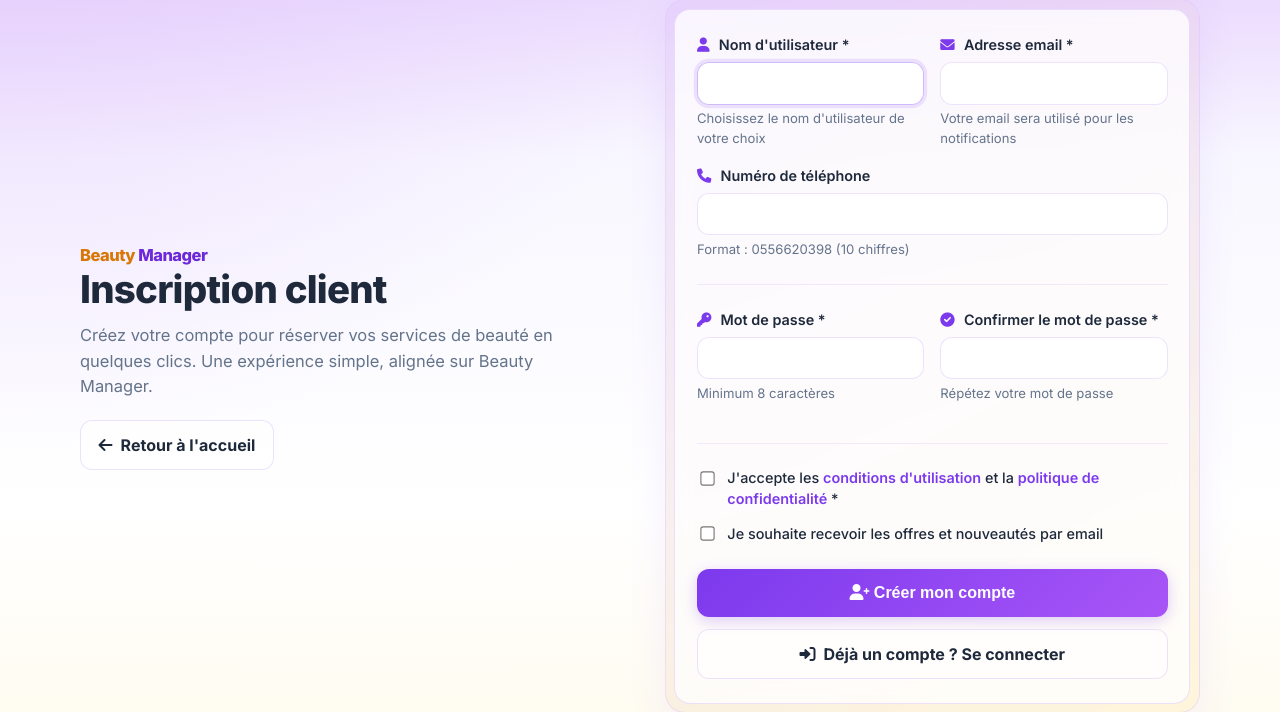
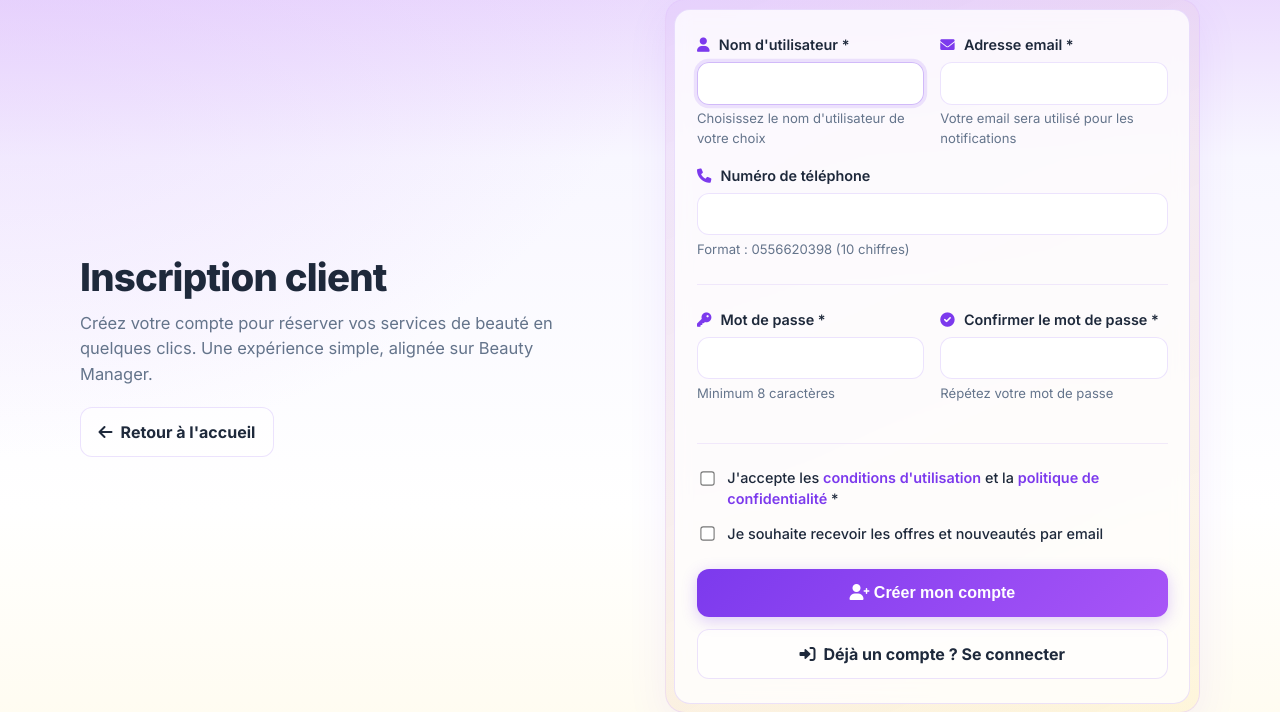
Before and after one commit to irraisaac16-code/Beauty-manager, a Django app: page /inscription/client/ in a window 1280 px wide. Shown: the part 140-852 px from the top of the page. Run offline with Django 5.2, Linux system fonts and the light colour scheme.

Commit message:
Inscription: retirer le wordmark Beauty Manager au-dessus du titre
Co-authored-by: Cursor <cursoragent@cursor.com>

```diff
--- a/manager/templates/manager/register_client.html
+++ b/manager/templates/manager/register_client.html
@@ -7,7 +7,6 @@
     <div class="reg-wrap">
         <section class="reg-hero">
             <div class="reg-intro">
-                <p class="brand-wordmark" aria-label="Beauty Manager"><span class="brand-wordmark__beauty">Beauty</span> <span class="brand-wordmark__manager">Manager</span></p>
                 <h1>Inscription client</h1>
                 <p>
                     Créez votre compte pour réserver vos services de beauté en quelques clics.
--- a/manager/templates/manager/register_coiffeuse.html
+++ b/manager/templates/manager/register_coiffeuse.html
@@ -7,7 +7,6 @@
     <div class="reg-wrap">
         <section class="reg-hero">
             <div class="reg-intro">
-                <p class="brand-wordmark" aria-label="Beauty Manager"><span class="brand-wordmark__beauty">Beauty</span> <span class="brand-wordmark__manager">Manager</span></p>
                 <h1>Inscription esthéticienne</h1>
                 <p>
                     Rejoignez le réseau Beauty Manager : proposez vos services, gérez vos rendez-vous
```
